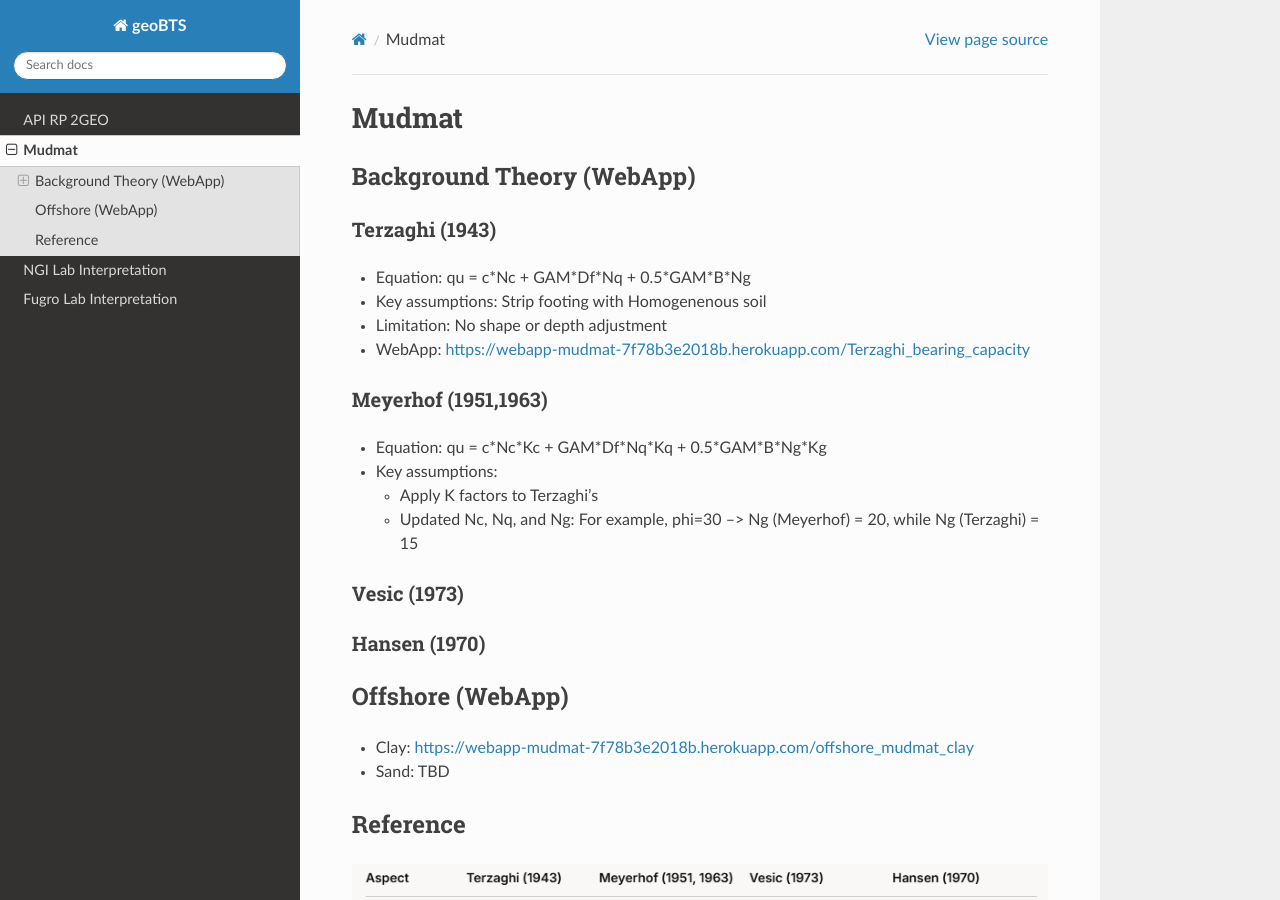
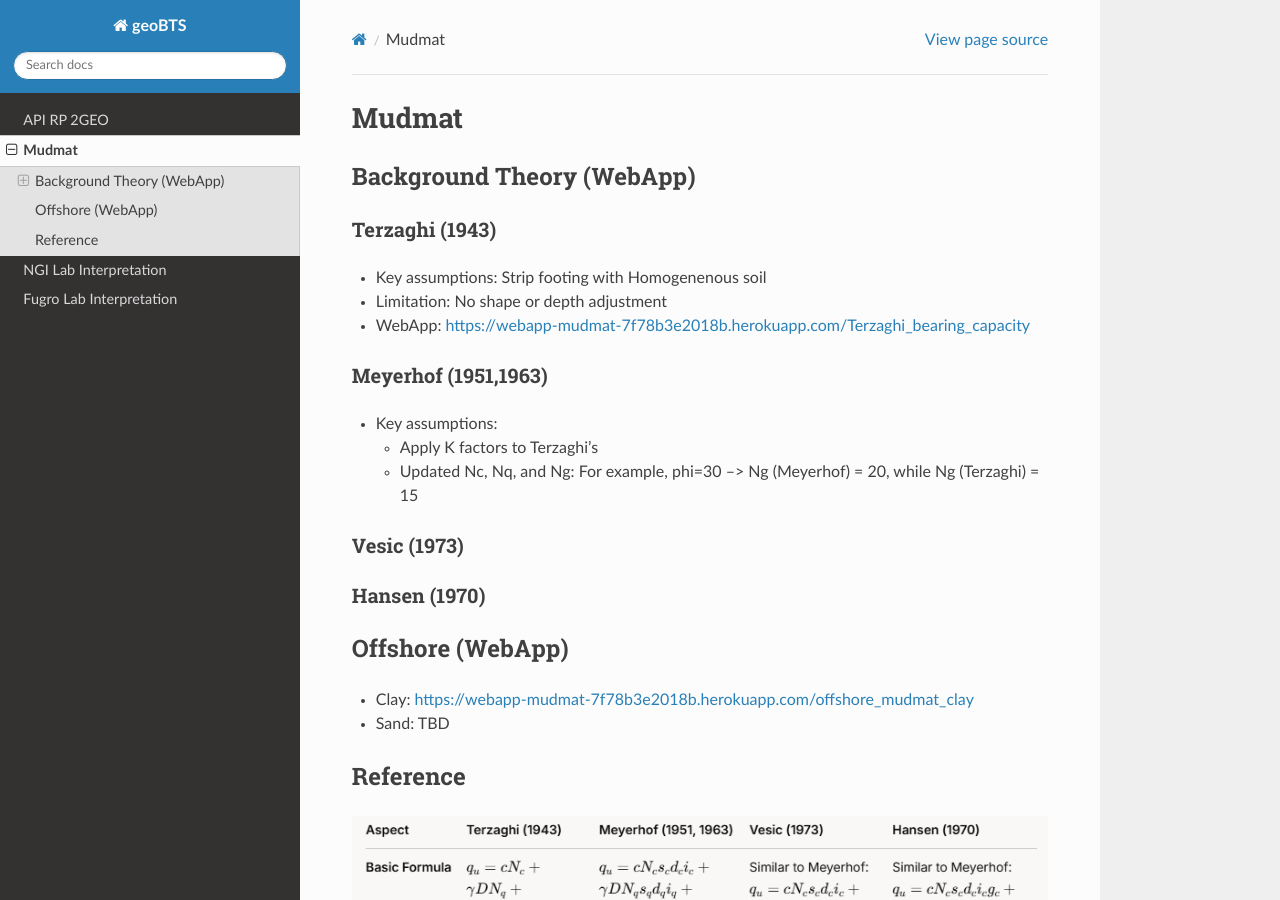
Before and after one commit to jungsohn/geoBTS, a Sphinx documentation site: the page built from docs/source/Mudmat.rst, in a window 1280 px wide and 900 px high. Built offline with Sphinx 7.4.7 and the Read the Docs theme 3.1.0, drawn with Linux system fonts in a browser that asks for light colours.

Commit message:
Update Mudmat.rst

```diff
--- a/docs/source/Mudmat.rst
+++ b/docs/source/Mudmat.rst
@@ -7,8 +7,6 @@ Background Theory (WebApp)
 Terzaghi (1943)
 ................
 
-- Equation: qu = c*Nc + GAM*Df*Nq + 0.5*GAM*B*Ng
-
 - Key assumptions: Strip footing with Homogenenous soil
 
 - Limitation: No shape or depth adjustment
@@ -17,8 +15,6 @@ Terzaghi (1943)
 
 Meyerhof (1951,1963)
 ....................
-
-- Equation: qu = c*Nc*Kc + GAM*Df*Nq*Kq + 0.5*GAM*B*Ng*Kg
 
 - Key assumptions:
 
```
